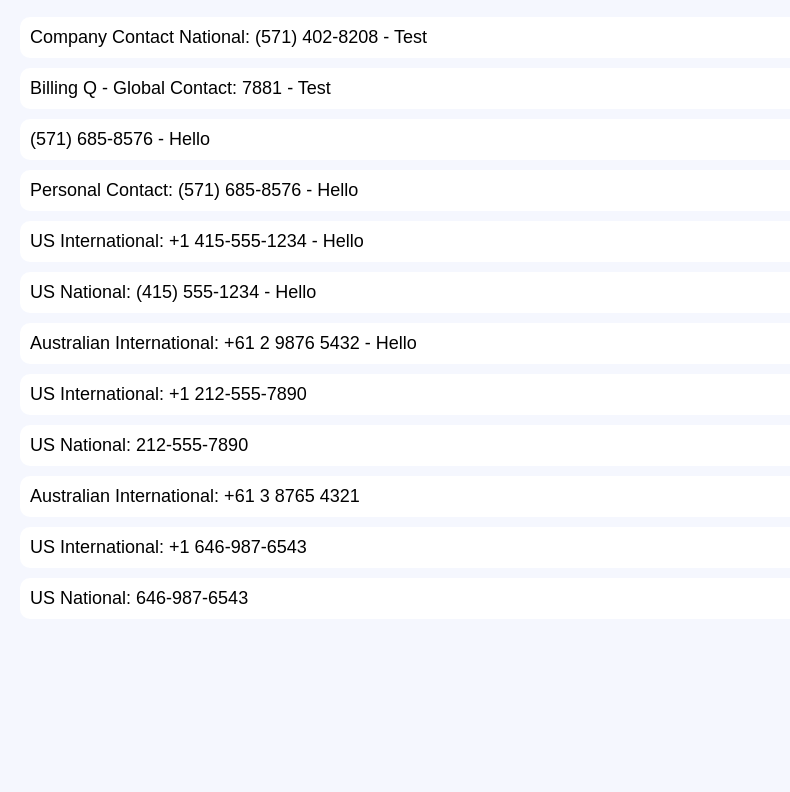
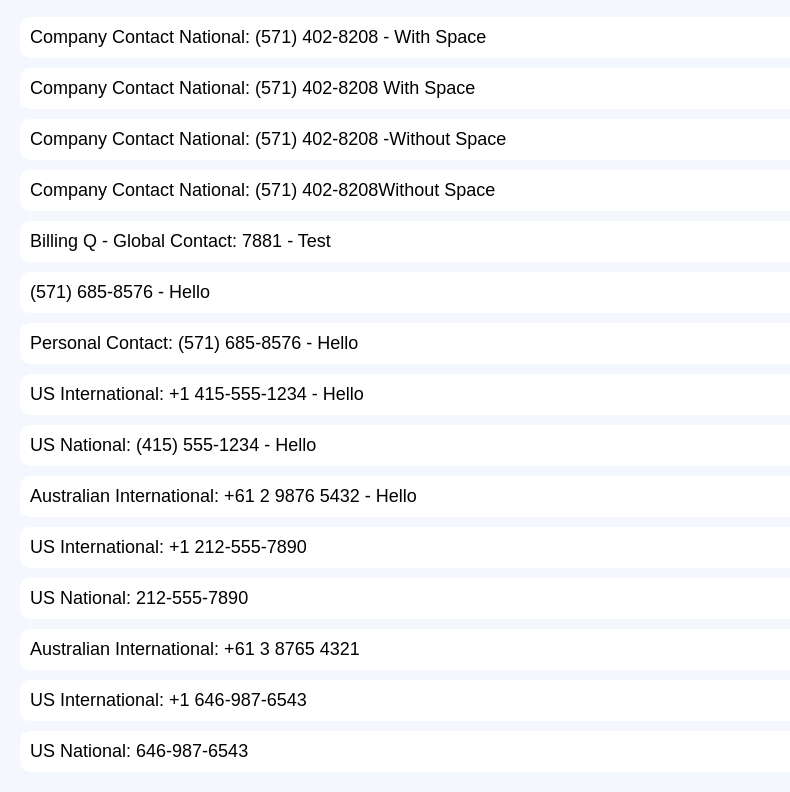
Before and after one commit to AbdelrahmanBayoumi/test, a plain HTML site: page index.html in a window 1280 px wide. Shown: the part 51-843 px from the top of the page, without its empty margins (0-790 px from the left). Before the commit the page ends 800 px from the top, so only its background shows below. Drawn offline with Linux system fonts and the light colour scheme.

Commit message:
Update index.html

```diff
--- a/index.html
+++ b/index.html
@@ -56,7 +56,10 @@
 	<body>
 		<h2>Phone Numbers List</h2>
 		<ul class="phone-list">
-			<li>Company Contact National: (571) 402-8208 - Test </li>
+			<li>Company Contact National: (571) 402-8208 - With Space</li>
+			<li>Company Contact National: (571) 402-8208 With Space</li>
+			<li>Company Contact National: (571) 402-8208 -Without Space </li>
+			<li>Company Contact National: (571) 402-8208Without Space </li>
 			<li>Billing Q - Global Contact: 7881 - Test </li>
 			<li>(571) 685-8576 - Hello</li>
 			<li>Personal Contact: (571) 685-8576 - Hello</li>
```
